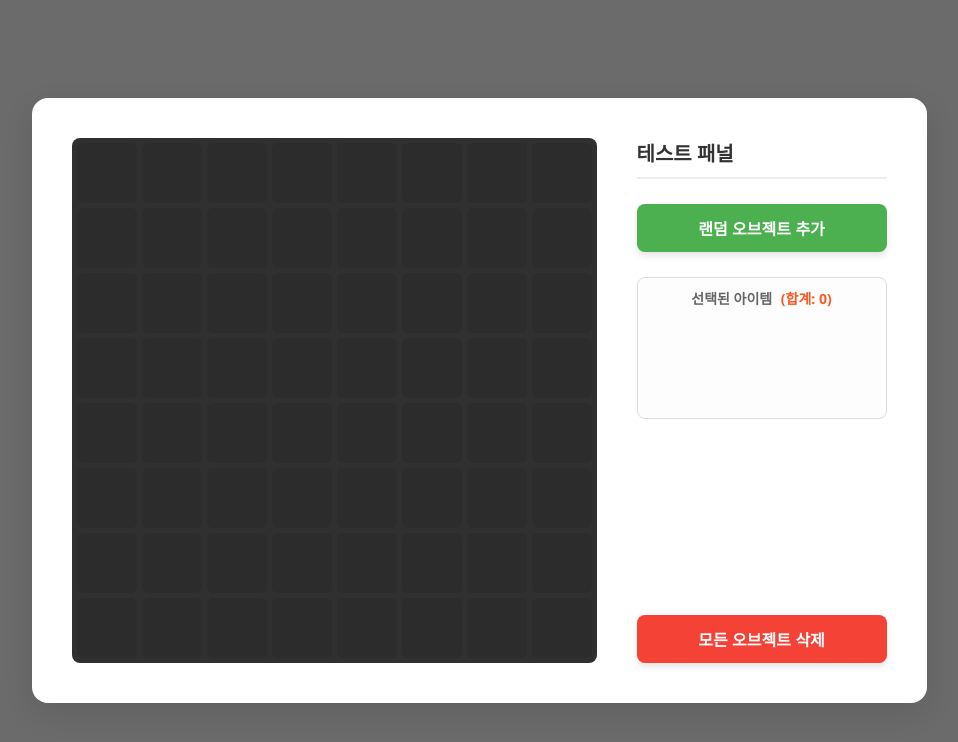
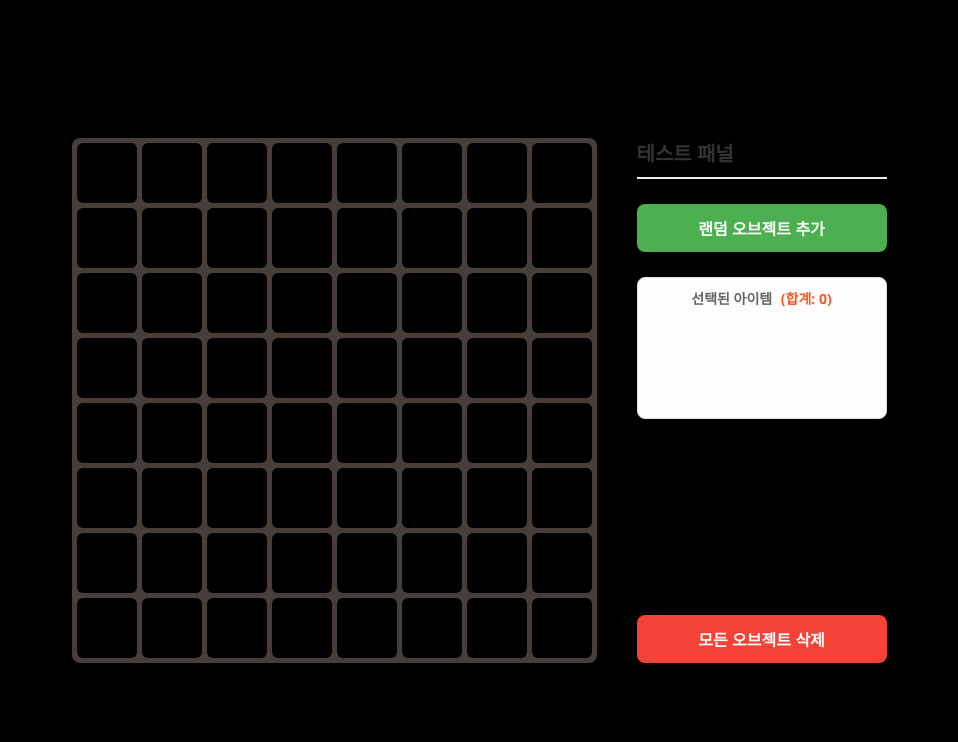
Before and after one commit to parkjaeshin/toybox, a plain HTML site: page 사과쓰리매치서바이벌/index.html in a window 1280 px wide. Shown: the whole page, without its empty margins (161-1119 px from the left). Drawn offline with Linux system fonts and the light colour scheme.

Commit message:
ㅇㅇ
ㅇㅇ

```diff
--- a/style.css
+++ b/style.css
@@ -2,7 +2,7 @@
 
 :root {
     --bg-color: #b1875d;
-    --card-bg: #9f6f31;
+    --card-bg: #c0b7ab;
     --text-color: #1a1a1b;
     --accent-color: #007bff;
     --shadow: 0 4px 12px rgba(0, 0, 0, 0.08);
@@ -27,7 +27,7 @@ body {
 header {
     text-align: center;
     padding: 60px 20px;
-    background: linear-gradient(135deg, #ffffff 0%, #e9ecef 100%);
+    background: linear-gradient(135deg, #000000 0%, #e9ecef 100%);
     border-bottom: 1px solid rgba(0, 0, 0, 0.05);
 }
 
--- a/사과쓰리매치서바이벌/style.css
+++ b/사과쓰리매치서바이벌/style.css
@@ -1,9 +1,9 @@
 :root {
     --cell-size: 60px;
     --grid-gap: 5px;
-    --grid-bg-color: #313030;
-    --grid-cell-color: #2c2c2c;
-    --bg-color: #6b6b6b;
+    --grid-bg-color: #473d39;
+    --grid-cell-color: #000000;
+    --bg-color: #000000;
 }
 
 body {
@@ -20,7 +20,7 @@ body {
 .container {
     display: flex;
     gap: 40px;
-    background: white;
+    background: rgb(0, 0, 0);
     padding: 40px;
     border-radius: 16px;
     box-shadow: 0 10px 30px rgba(0, 0, 0, 0.1);
```
